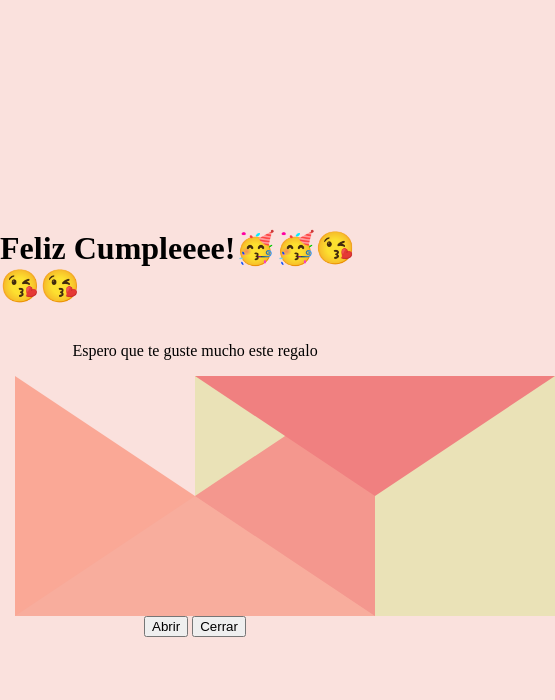
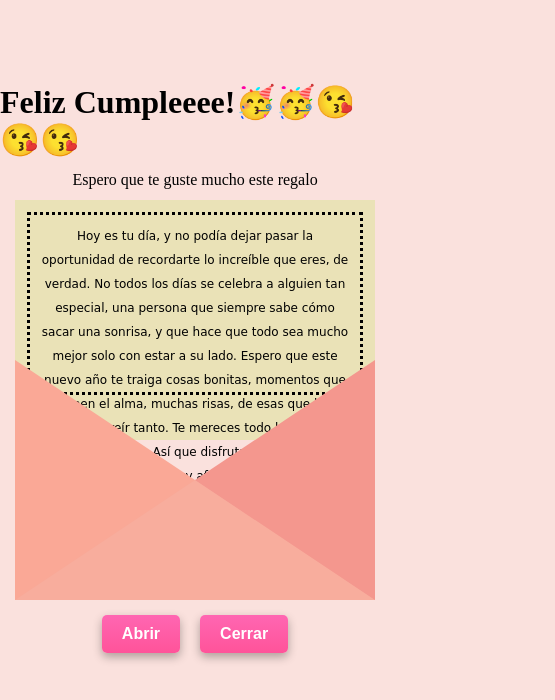
Before and after one commit to JulioSerMem/Carta1, a plain HTML site: page index.html in a window 390 px wide. Both pictures are taken after a click on the button "Abrir". Shown: the whole page, 555 px wide, since content can reach past the window. Drawn offline with Linux system fonts and the light colour scheme.

Commit message:
Carta final

```diff
--- a/index.html
+++ b/index.html
@@ -9,13 +9,19 @@
 
   <body>
     <h1>Feliz Cumpleeee!🥳🥳😘😘😘</h1>
-    <p>Espero que te guste mucho este regalo</p>
-    <div class="contenedor">
-    <div class="superior"></div>
-    <div class="mensaje"></div>
+    <p class="psorpresa">Espero que te guste mucho este regalo</p>
+      <div class="contenedor" id="AbrirContenedor">
+      <div class="superior"></div>
+      <div class="mensaje">Hoy es tu día, y no podía dejar pasar la oportunidad de recordarte lo increíble que eres, de verdad. No todos los días se celebra a alguien tan especial, una persona que siempre sabe cómo sacar una sonrisa, y que hace que todo sea mucho mejor solo con estar a su lado.
+Espero que este nuevo año te traiga cosas bonitas, momentos que te llenen el alma, muchas risas, de esas que luego duelen por reír tanto.
+Te mereces todo lo bueno del mundo y más.
+Así que disfruta, te quiero un montón y me siento muy afortunado de tenerte en mi vida ❤️
+<P>Julio
+</P>
+</div>
+    <div class="carta">
+       <i class="bx bxs-heart"></i>
     </div>
-    <div class="carta">
-        <i class='bxr  bx-star'  ></i>
     </div>
     <div class="botones">
         <button class="boton" id="Abrir">Abrir</button>
--- a/script.js
+++ b/script.js
@@ -0,0 +1,59 @@
+const btnAbrir = document.querySelector("#Abrir");
+const btnCerrar = document.querySelector("#Cerrar");
+
+btnAbrir.addEventListener("click", ()=>{
+    const ElementoSuperior = document.querySelector(".superior");
+    ElementoSuperior.classList.add("abrir-superior");
+
+    const h1 = document.querySelector("h1");
+    const p = document.querySelector("p");
+    h1.style.transform = "translateY(-130px)";
+    p.style.transform = "translateY(-155px)";
+    h1.style.transition = "transform 0.65s ease-in-out";
+    p.style.transition = "transform 0.65s ease-in-out";
+
+  setTimeout(()=>{
+    ElementoMensaje = document.querySelector(".mensaje");
+    ElementoMensaje.classList.add("abrir-mensaje");
+    ElementoSuperior.style.zIndex = -1;
+
+  }, 700);
+});
+
+btnCerrar.addEventListener("click", ()=>{
+    const ElementoSuperior = document.querySelector(".superior");
+
+
+    setTimeout(()=>{
+    const h1 = document.querySelector("h1");
+    const p = document.querySelector("p");
+    h1.style.transform = "translateY(0px)";
+    p.style.transform = "translateY(0px)";
+
+    ElementoSuperior.style.zIndex = 0;
+    ElementoSuperior.classList.remove("abrir-superior");
+  }, 700);
+
+    ElementoMensaje = document.querySelector(".mensaje");
+    ElementoMensaje.classList.remove("abrir-mensaje");
+});
+
+const Contenedor = document.querySelector("#AbrirContenedor");
+Contenedor.addEventListener("click", ()=>{
+    const ElementoSuperior = document.querySelector(".superior");
+    ElementoSuperior.classList.add("abrir-superior");
+
+    const h1 = document.querySelector("h1");
+    const p = document.querySelector("p");
+    h1.style.transform = "translateY(-120px)";
+    p.style.transform = "translateY(-120px)";
+    h1.style.transition = "transform 0.65s ease-in-out";
+    p.style.transition = "transform 0.65s ease-in-out";
+
+  setTimeout(()=>{
+    ElementoMensaje = document.querySelector(".mensaje");
+    ElementoMensaje.classList.add("abrir-mensaje");
+    ElementoSuperior.style.zIndex = -1;
+
+  }, 700);
+});
--- a/styles.css
+++ b/styles.css
@@ -17,7 +17,8 @@ body{
     border-top: 120px solid #f08080;
     border-bottom: 120px solid transparent;
 
-    transform: .75s;
+    transition: transform .75s;
+    transform-origin: top;
 }
 .mensaje{
     position: absolute;
@@ -26,11 +27,26 @@ body{
     box-sizing: border-box;
     text-align: center;
     font-family: "Brush Script MT", cursive;
-    font-size: 22px;
+    font-size: 12px;
     background: #eae2b7;
     width: 360px;
     height: 240px;
     z-index: -1;
+    transition: transform 0.75s ease-in-out;
+}
+.mensaje:before{
+    content:"";
+    border-style: dotted;
+    position: absolute;
+    top:12px;
+    left:12px;
+    right:12px;
+    bottom:40px
+}
+.mensaje p{
+    position: relative;
+    top:-10px;
+    font-size: 1.2rem;
 }
 .carta{
     border-left: 180px solid #faa896;
@@ -38,3 +54,56 @@ body{
     border-top: 120px solid transparent;
     border-bottom: 120px solid #f8ad9d;
 }
+.bx{
+    position: absolute;
+    color: red;
+    top: 90px;
+    right:155px;
+    font-size: 50px;
+}
+.botones{
+    margin-top: 15PX;
+    display: flex;
+    justify-content: center;
+    gap: 20px;
+}
+.boton{
+    padding: 10px 20px;
+    background: linear-gradient(#ff66b2, #ff4081);
+    background-size: 200% 200%;
+    border: none;
+    border-radius: 5px;
+    color: white;
+    font-size: 16px;
+    font-weight: bold;
+    cursor: pointer;
+    transition: all 0.3s ease-in-out;
+    box-shadow: 0 4px 10px rgba(0, 0, 0, 0.3);
+}
+.boton:hover{
+    background-position: 100%, 100%;
+    box-shadow: 0 6px 15px rgba(0, 0, 0, 0.3);
+}
+.abrir-superior{
+    transform: rotateX(180deg);
+}
+.abrir-mensaje{
+    transform: translateY(-160px);
+}
+
+@media(max-width: 768px){
+    .mensaje:before{
+    content:"";
+    border-style: dotted;
+    position: absolute;
+    top:12px;
+    left:12px;
+    right:12px;
+    bottom:45px
+}
+.mensaje p{
+    position: relative;
+    top:-15px;
+    font-size: 1rem;
+}
+}
```
